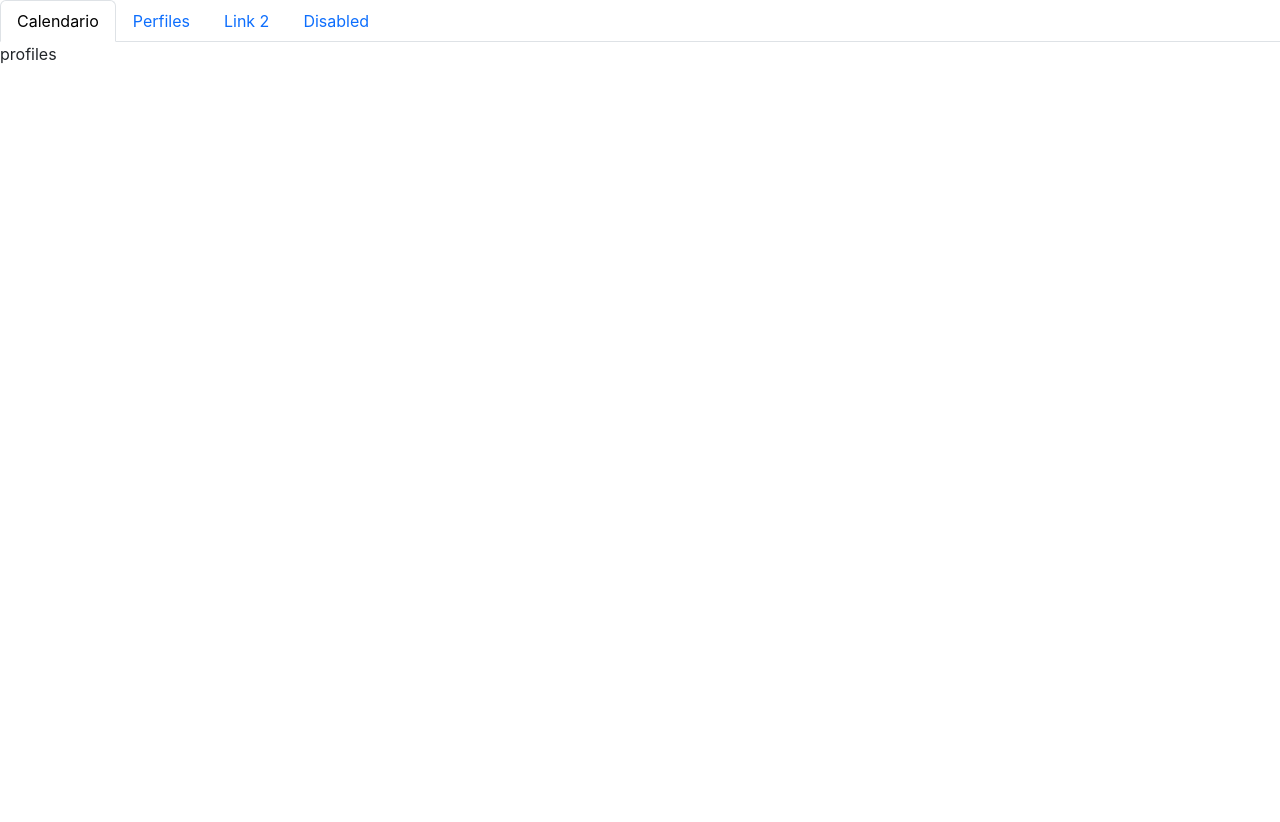
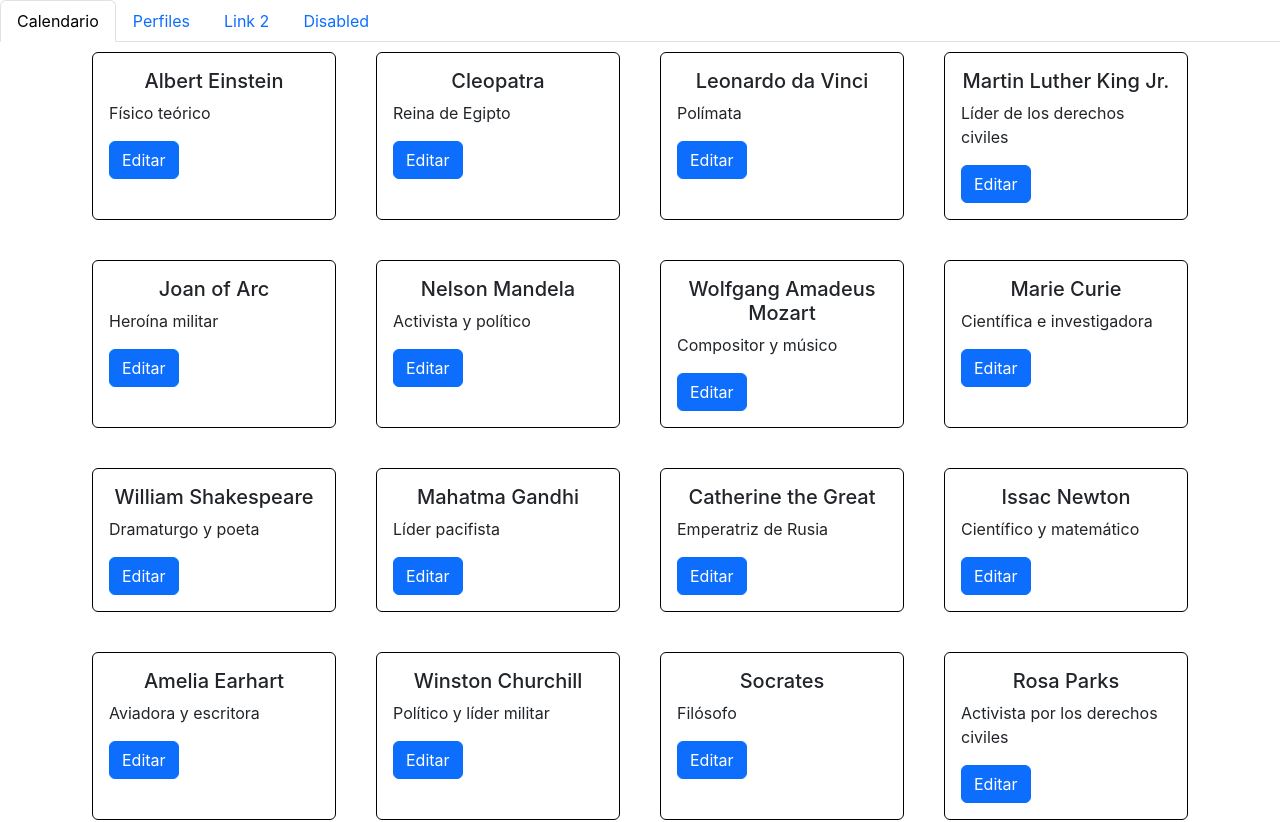
Before and after one commit to wavaronr/calendario, a React (Create React App) app: page /Perfiles in a window 1280 px wide. Shown: the top 822 px of the page. Before the commit the page ends 800 px from the top, so only its background shows below. Built offline with nearby package versions, Linux system fonts and the light colour scheme; data requests are answered from the project's data file.

Commit message:
Add content CardProfile

```diff
--- a/src/components/CardProfile.js
+++ b/src/components/CardProfile.js
@@ -1,8 +1,40 @@
+import { getDataProfile } from './getDataAsesor';
+import React, { useState, useEffect } from 'react';
+import '../css/calendario.css';
+
 function CardProfile() {
+  const [profiles, setProfiles] = useState([]);
+
+  useEffect(() => {
+    const fetchData = async () => {
+      const profile = await getDataProfile();
+      setProfiles(profile);
+    };
+
+    fetchData();
+  }, []);
+
+  const cardsProfiles = profiles?.map(({ id, name, cargo }) => (
+    <div className="card" key={'card' + { id }}>
+      <div className="card-body" key={'card-body' + { id }}>
+        <h5 className="card-title" key={'card-title' + { id }}>
+          {name}
+        </h5>
+        <p class="card-text" key={'card-title' + { id }}>
+          {cargo}
+        </p>
+        <button href="#" class="btn btn-primary">
+          Editar
+        </button>
+      </div>
+    </div>
+  ));
 
   return (
     <>
-    profiles
+      <div className="container">
+        <div className="card-profiles">{cardsProfiles}</div>
+      </div>
     </>
   );
 }
--- a/src/components/getDataAsesor.js
+++ b/src/components/getDataAsesor.js
@@ -1,15 +1,18 @@
-export const getDataAsesor = async (id) => {
-  const url = `http://localhost:3004/advisers/${id}`;
+export const getDataProfile = async () => {
+  //const url = `http://localhost:3004/advisers/${id}`;
+  const url = `http://localhost:3004/profiles`
   // levantar servidor con json-server --watch db.json
   let dataProfile = [];
-  const response = await fetch(url+(id));
+  const response = await fetch(url);
   if (response.ok) {
     const data = await response.json();
-    dataProfile = [
-      ...data.objetc.map((object) => {
-        return object;
-      }),
-    ];
+    // dataProfile = [
+    //   ...data.objetc.map((object) => {
+    //     return object;
+    //   }),
+    // ];
+
+    return data
   } else {
     console.error('sin data');
   }
--- a/src/css/calendario.css
+++ b/src/css/calendario.css
@@ -92,3 +92,9 @@ li.numerW-title{
   .btn.numerW:hover {
     box-shadow: 0 2px 4px rgba(0, 0, 0, 0.5);
   }
+
+  .card-profiles{
+    display: grid;
+    grid-template-columns: repeat(4, 1fr); /* Divide en 4 columnas de igual tamaño */
+    gap: 20px;
+  }
```
